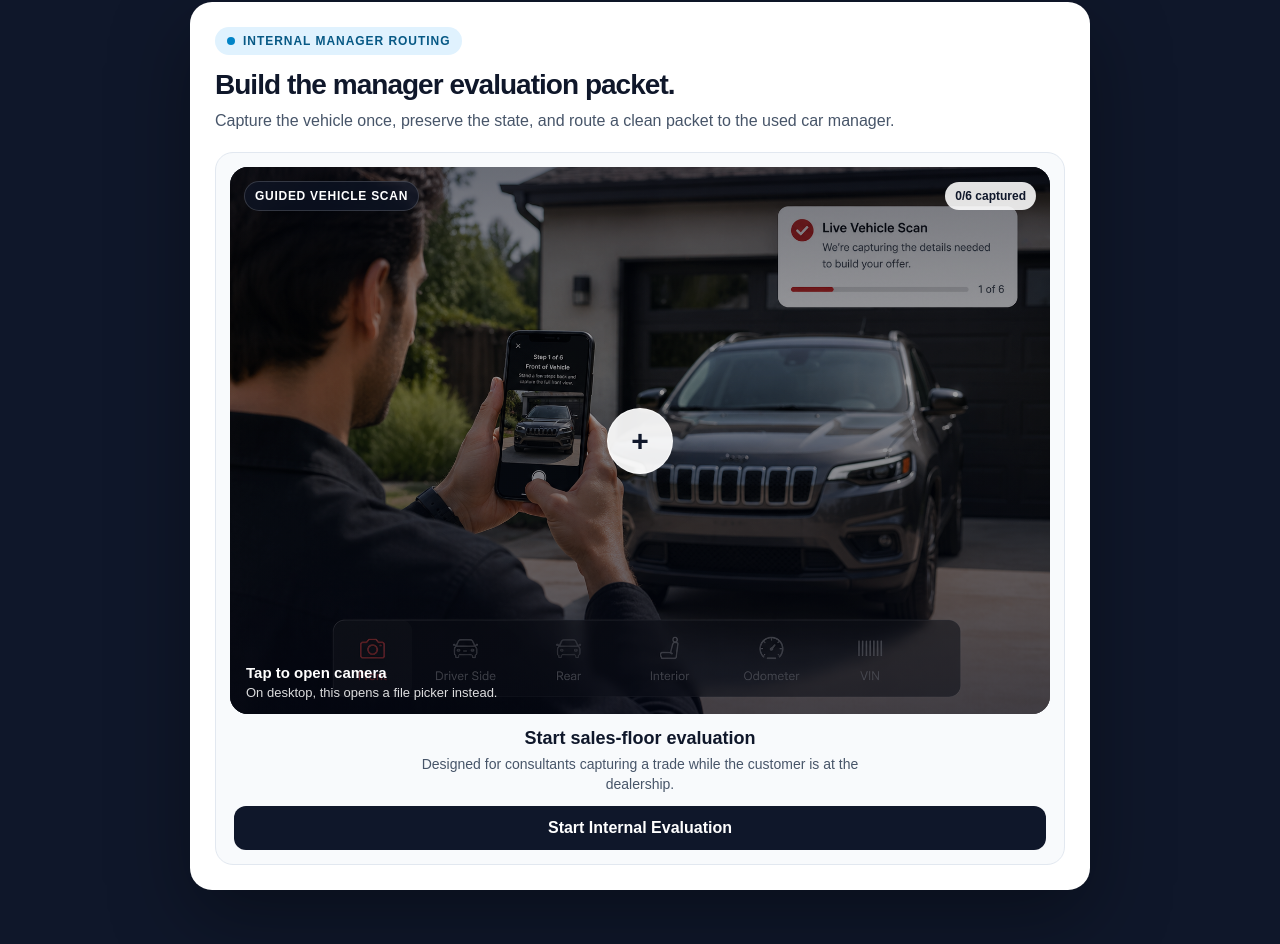
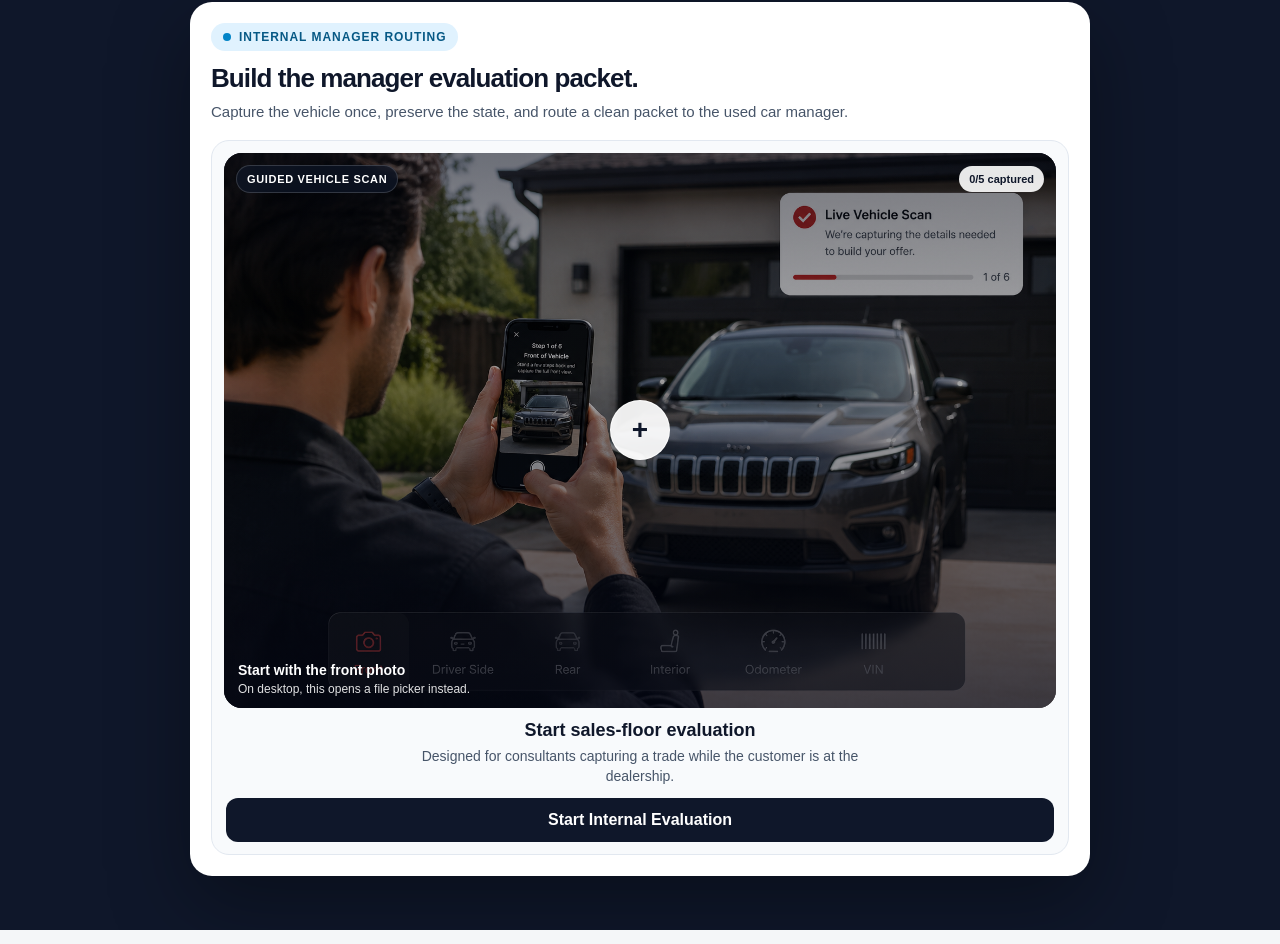
Before and after one commit to zlomke76-del/solacetrade, a Next.js app: page /brenham-cdjr/internal in a window 1280 px wide. Shown: the part 245-1189 px from the top of the page. Built offline with nearby package versions, Linux system fonts and the light colour scheme.

Commit message:
Update TradeDesk.tsx

```diff
--- a/components/TradeDesk.tsx
+++ b/components/TradeDesk.tsx
@@ -13,44 +13,50 @@ type CaptureStep = {
   label: string;
   help: string;
   requiredForOffer: boolean;
+  image: string;
+  shortLabel: string;
 };
 
 const captureSteps: CaptureStep[] = [
   {
     key: "front",
     label: "Front of vehicle",
-    help: "Stand a few steps back and capture the full front view.",
+    shortLabel: "Front",
+    help: "Stand a few steps back. Capture the full front view, including bumper, grille, and headlights.",
     requiredForOffer: true,
+    image: "/images/vehicle_scan_01.png",
   },
   {
     key: "driverSide",
     label: "Driver side",
-    help: "Capture the full driver side from bumper to bumper.",
-    requiredForOffer: false,
+    shortLabel: "Driver side",
+    help: "Capture the full driver side from bumper to bumper. Keep both wheels visible.",
+    requiredForOffer: true,
+    image: "/images/vehicle_scan_02.png",
   },
   {
     key: "rear",
     label: "Rear of vehicle",
-    help: "Capture the full rear view including bumper and tailgate/trunk.",
-    requiredForOffer: false,
-  },
-  {
-    key: "interior",
-    label: "Interior",
-    help: "Capture the driver seat, dash, and general interior condition.",
-    requiredForOffer: false,
+    shortLabel: "Rear",
+    help: "Stand a few steps back. Capture the full rear view, including bumper and taillights.",
+    requiredForOffer: true,
+    image: "/images/vehicle_scan_03.png",
   },
   {
     key: "odometer",
     label: "Odometer",
-    help: "Capture the mileage clearly on the dash display.",
+    shortLabel: "Odometer",
+    help: "Capture the mileage clearly. Keep the display straight, sharp, and free of glare.",
     requiredForOffer: true,
+    image: "/images/vehicle_scan_04.png",
   },
   {
     key: "vin",
     label: "VIN",
-    help: "Capture the VIN plate through the windshield or door jamb.",
+    shortLabel: "VIN",
+    help: "Capture the VIN clearly through the windshield or inside the door jamb. All characters should be readable.",
     requiredForOffer: true,
+    image: "/images/vehicle_scan_05.png",
   },
 ];
 
@@ -89,8 +95,6 @@ const fieldStyle = {
   fontSize: 15,
 };
 
-const previewImage = "/images/vehicle_scan_01.png";
-
 export default function TradeDesk({ mode = "customer" }: TradeDeskProps) {
   const isInternal = mode === "internal";
   const [started, setStarted] = useState(false);
@@ -117,9 +121,9 @@ export default function TradeDesk({ mode = "customer" }: TradeDeskProps) {
     const missing: string[] = [];
     if (!vin.trim()) missing.push("VIN");
     if (!mileageNumber) missing.push("mileage");
-    if (!photos.front) missing.push("front photo");
-    if (!photos.odometer) missing.push("odometer photo");
-    if (!photos.vin) missing.push("VIN photo");
+    for (const step of captureSteps) {
+      if (!photos[step.key]) missing.push(`${step.shortLabel} photo`);
+    }
     return missing;
   }, [vin, mileageNumber, photos]);
 
@@ -130,6 +134,7 @@ export default function TradeDesk({ mode = "customer" }: TradeDeskProps) {
     if (!file || !currentStep) return;
 
     setStarted(true);
+    setResult(null);
 
     setPhotos((previous) => ({
       ...previous,
@@ -154,7 +159,7 @@ export default function TradeDesk({ mode = "customer" }: TradeDeskProps) {
         admissibility: offerAdmissible ? "PASS" : "PARTIAL",
         lines: [
           offerAdmissible
-            ? "Core offer state is present: VIN, mileage, front photo, odometer photo, and VIN photo."
+            ? "Core offer state is present: VIN, mileage, and all five guided photos."
             : `Missing state: ${missingItems.join(", ")}. Manager review can proceed, but the packet must be treated as incomplete.`,
           `Captured photos: ${capturedCount} of ${captureSteps.length}.`,
           `Intent: ${intent === "trade" ? "Trade toward purchase" : intent === "sell" ? "Sell vehicle" : "Value exploration"}.`,
@@ -173,7 +178,7 @@ export default function TradeDesk({ mode = "customer" }: TradeDeskProps) {
         admissibility: "PARTIAL",
         lines: [
           `Missing: ${missingItems.join(", ")}.`,
-          "Add the missing items to unlock a stronger preliminary cash offer.",
+          "Complete the guided capture to unlock a stronger preliminary cash offer.",
           "Open recall check: pending VIN verification.",
         ],
       });
@@ -197,7 +202,7 @@ export default function TradeDesk({ mode = "customer" }: TradeDeskProps) {
       confidence: scanComplete ? "High" : "Medium",
       admissibility: "PASS",
       lines: [
-        "Core offer state verified: VIN, mileage, front photo, odometer photo, and VIN photo are present.",
+        "Core offer state verified: VIN, mileage, and all five guided photos are present.",
         "Open recall check: pending real NHTSA integration.",
         "Vehicle file ready for Brenham CDJR review.",
       ],
@@ -205,9 +210,7 @@ export default function TradeDesk({ mode = "customer" }: TradeDeskProps) {
   }
 
   function openCameraOrFilePicker() {
-    if (!started) {
-      setStarted(true);
-    }
+    if (!started) setStarted(true);
 
     window.setTimeout(() => {
       fileInputRef.current?.click();
@@ -230,12 +233,14 @@ export default function TradeDesk({ mode = "customer" }: TradeDeskProps) {
   }
 
   function renderCapturePreview({ startMode = false }: { startMode?: boolean }) {
+    const displayStep = startMode ? captureSteps[0] : currentStep;
+
     return (
       <label
         style={{
           position: "relative",
           display: "block",
-          minHeight: startMode ? 250 : 270,
+          minHeight: startMode ? 230 : 250,
           borderRadius: 18,
           overflow: "hidden",
           cursor: "pointer",
@@ -253,12 +258,12 @@ export default function TradeDesk({ mode = "customer" }: TradeDeskProps) {
         />
 
         <img
-          src={previewImage}
-          alt="Vehicle scan preview"
+          src={displayStep.image}
+          alt={`${displayStep.label} capture reference`}
           style={{
             width: "100%",
             height: "100%",
-            minHeight: startMode ? 250 : 270,
+            minHeight: startMode ? 230 : 250,
             display: "block",
             objectFit: "cover",
             filter: "brightness(0.72)",
@@ -270,20 +275,20 @@ export default function TradeDesk({ mode = "customer" }: TradeDeskProps) {
             position: "absolute",
             inset: 0,
             background:
-              "linear-gradient(180deg, rgba(2,6,23,0.38) 0%, rgba(2,6,23,0.12) 38%, rgba(2,6,23,0.56) 100%)",
+              "linear-gradient(180deg, rgba(2,6,23,0.36) 0%, rgba(2,6,23,0.08) 38%, rgba(2,6,23,0.60) 100%)",
           }}
         />
 
         <div
           style={{
             position: "absolute",
-            top: 14,
-            left: 14,
-            right: 14,
+            top: 12,
+            left: 12,
+            right: 12,
             display: "flex",
             alignItems: "center",
             justifyContent: "space-between",
-            gap: 12,
+            gap: 10,
             color: "white",
           }}
         >
@@ -291,9 +296,9 @@ export default function TradeDesk({ mode = "customer" }: TradeDeskProps) {
             style={{
               padding: "7px 10px",
               borderRadius: 999,
-              background: "rgba(15,23,42,0.62)",
+              background: "rgba(15,23,42,0.66)",
               border: "1px solid rgba(255,255,255,0.16)",
-              fontSize: 12,
+              fontSize: 11,
               fontWeight: 900,
               letterSpacing: "0.06em",
               textTransform: "uppercase",
@@ -307,9 +312,9 @@ export default function TradeDesk({ mode = "customer" }: TradeDeskProps) {
             style={{
               padding: "7px 10px",
               borderRadius: 999,
-              background: "rgba(255,255,255,0.88)",
+              background: "rgba(255,255,255,0.90)",
               color: "#0f172a",
-              fontSize: 12,
+              fontSize: 11,
               fontWeight: 900,
             }}
           >
@@ -328,16 +333,16 @@ export default function TradeDesk({ mode = "customer" }: TradeDeskProps) {
         >
           <div
             style={{
-              width: 64,
-              height: 64,
+              width: 58,
+              height: 58,
               borderRadius: "50%",
-              background: "rgba(255,255,255,0.92)",
+              background: "rgba(255,255,255,0.93)",
               color: "#0f172a",
               display: "grid",
               placeItems: "center",
               boxShadow: "0 18px 42px rgba(0,0,0,0.34)",
-              border: "1px solid rgba(255,255,255,0.7)",
-              fontSize: 30,
+              border: "1px solid rgba(255,255,255,0.75)",
+              fontSize: 28,
               fontWeight: 800,
               lineHeight: 1,
             }}
@@ -349,19 +354,19 @@ export default function TradeDesk({ mode = "customer" }: TradeDeskProps) {
         <div
           style={{
             position: "absolute",
-            left: 16,
-            right: 16,
-            bottom: 14,
+            left: 14,
+            right: 14,
+            bottom: 12,
             color: "white",
           }}
         >
-          <strong style={{ display: "block", fontSize: 15 }}>
-            {startMode ? "Tap to open camera" : currentStep.label}
+          <strong style={{ display: "block", fontSize: 14 }}>
+            {startMode ? "Start with the front photo" : displayStep.label}
           </strong>
-          <span style={{ display: "block", marginTop: 4, fontSize: 13, opacity: 0.86 }}>
+          <span style={{ display: "block", marginTop: 4, fontSize: 12, opacity: 0.88 }}>
             {startMode
               ? "On desktop, this opens a file picker instead."
-              : `Tap to capture the ${currentStep.label.toLowerCase()}.`}
+              : `Tap to capture the ${displayStep.label.toLowerCase()}.`}
           </span>
         </div>
       </label>
@@ -373,14 +378,14 @@ export default function TradeDesk({ mode = "customer" }: TradeDeskProps) {
       style={{
         border: isInternal ? "1px solid rgba(255,255,255,0.16)" : "1px solid #ddd",
         borderRadius: 22,
-        padding: 24,
+        padding: 20,
         background: "white",
         boxShadow: isInternal
           ? "0 28px 80px rgba(0,0,0,0.34)"
           : "0 24px 70px rgba(0,0,0,0.12)",
       }}
     >
-      <div style={{ marginBottom: 18 }}>
+      <div style={{ marginBottom: 16 }}>
         <div
           style={{
             display: "inline-flex",
@@ -407,11 +412,11 @@ export default function TradeDesk({ mode = "customer" }: TradeDeskProps) {
           {isInternal ? "Internal Manager Routing" : "Vehicle Scan Active"}
         </div>
 
-        <h2 style={{ margin: "14px 0 8px", fontSize: 28, letterSpacing: "-0.035em" }}>
+        <h2 style={{ margin: "12px 0 7px", fontSize: 26, letterSpacing: "-0.035em" }}>
           {isInternal ? "Build the manager evaluation packet." : "Start your vehicle scan."}
         </h2>
 
-        <p style={{ margin: 0, color: "#475569", fontSize: 16, lineHeight: 1.55 }}>
+        <p style={{ margin: 0, color: "#475569", fontSize: 15, lineHeight: 1.5 }}>
           {isInternal
             ? "Capture the vehicle once, preserve the state, and route a clean packet to the used car manager."
             : "Capture your vehicle. The rest is handled."}
@@ -421,7 +426,7 @@ export default function TradeDesk({ mode = "customer" }: TradeDeskProps) {
       {!started ? (
         <div
           style={{
-            padding: 14,
+            padding: 12,
             border: "1px solid #e2e8f0",
             borderRadius: 18,
             background: "#f8fafc",
@@ -429,14 +434,22 @@ export default function TradeDesk({ mode = "customer" }: TradeDeskProps) {
         >
           {renderCapturePreview({ startMode: true })}
 
-          <div style={{ padding: "14px 4px 0", textAlign: "center" }}>
+          <div style={{ padding: "12px 2px 0", textAlign: "center" }}>
             <h3 style={{ margin: "0 0 5px", fontSize: 18 }}>
               {isInternal ? "Start sales-floor evaluation" : "Capture the first photo."}
             </h3>
-            <p style={{ margin: "0 auto 12px", maxWidth: 480, color: "#475569", lineHeight: 1.45, fontSize: 14 }}>
+            <p
+              style={{
+                margin: "0 auto 12px",
+                maxWidth: 480,
+                color: "#475569",
+                lineHeight: 1.45,
+                fontSize: 14,
+              }}
+            >
               {isInternal
                 ? "Designed for consultants capturing a trade while the customer is at the dealership."
-                : "Open the camera first. We’ll guide the rest of the vehicle file step by step."}
+                : "Open the camera first. We’ll guide the vehicle file step by step."}
             </p>
 
             <button
@@ -466,7 +479,7 @@ export default function TradeDesk({ mode = "customer" }: TradeDeskProps) {
               background: "#e5e7eb",
               borderRadius: 999,
               overflow: "hidden",
-              marginBottom: 18,
+              marginBottom: 16,
             }}
           >
             <div
@@ -489,13 +502,13 @@ export default function TradeDesk({ mode = "customer" }: TradeDeskProps) {
           >
             <div
               style={{
-                padding: 14,
+                padding: 12,
                 border: "1px solid #e2e8f0",
                 borderRadius: 18,
                 background: "#fff",
               }}
             >
-              <div style={{ padding: "4px 4px 14px" }}>
+              <div style={{ padding: "4px 4px 12px" }}>
                 <div
                   style={{
                     fontSize: 12,
@@ -510,7 +523,7 @@ export default function TradeDesk({ mode = "customer" }: TradeDeskProps) {
                 </div>
 
                 <h3 style={{ margin: "8px 0 6px", fontSize: 22 }}>{currentStep.label}</h3>
-                <p style={{ margin: 0, color: "#475569" }}>{currentStep.help}</p>
+                <p style={{ margin: 0, color: "#475569", lineHeight: 1.45 }}>{currentStep.help}</p>
               </div>
 
               {renderCapturePreview({ startMode: false })}
@@ -543,14 +556,10 @@ export default function TradeDesk({ mode = "customer" }: TradeDeskProps) {
                 >
                   <strong style={{ display: "block", fontSize: 13 }}>
                     {photos[step.key] ? "✓ " : ""}
-                    {step.label}
+                    {step.shortLabel}
                   </strong>
                   <span style={{ fontSize: 12, color: "#64748b" }}>
-                    {photos[step.key]
-                      ? "Captured"
-                      : step.requiredForOffer
-                        ? "Required"
-                        : "Recommended"}
+                    {photos[step.key] ? "Captured" : "Required"}
                   </span>
                 </button>
               ))}
```
